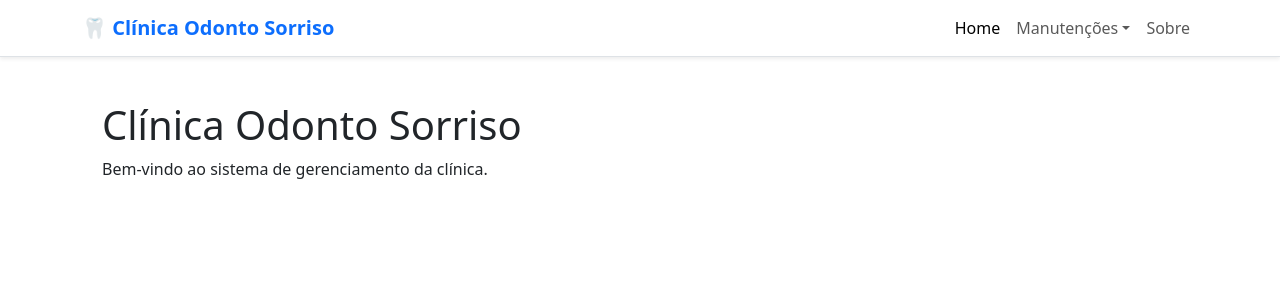
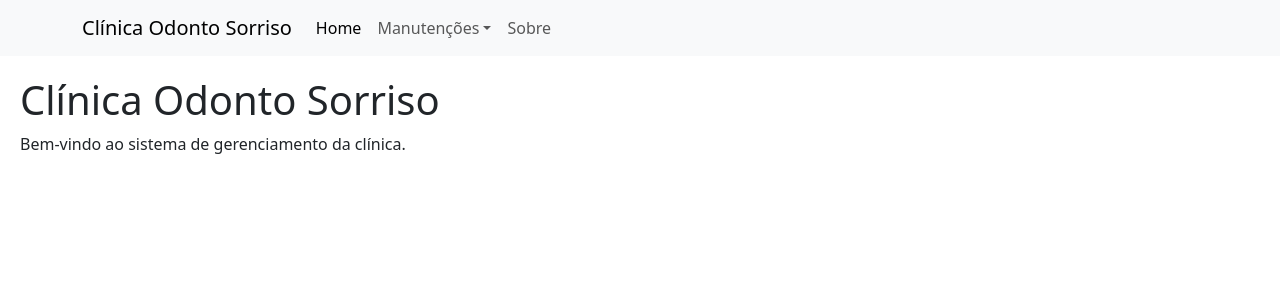
Before and after one commit to RSebem/clinica-pwa, a React (Create React App) app: page / in a window 1280 px wide. Shown: the top 300 px of the page. Built offline with nearby package versions, Linux system fonts and the light colour scheme.

Commit message:
Realteração

```diff
--- a/src/componentes/Menu.jsx
+++ b/src/componentes/Menu.jsx
@@ -7,33 +7,36 @@ import { NavLink, Outlet } from 'react-router-dom';
 function Menu() {
     return (
         <div>
-            {/* Adicionado shadow-sm e border-bottom para um visual mais moderno */}
-            <Navbar expand="lg" className="bg-white shadow-sm border-bottom">
+            <Navbar expand="lg" className="bg-body-tertiary">
                 <Container>
-                    <NavLink className="navbar-brand fw-bold text-primary" to="/">
-                        🦷 Clínica Odonto Sorriso
+                    <NavLink className="navbar-brand" aria-current="page" exact="true" to="/">
+Clínica Odonto Sorriso
                     </NavLink>
                     <Navbar.Toggle aria-controls="basic-navbar-nav" />
                     <Navbar.Collapse id="basic-navbar-nav">
-                        <Nav className="ms-auto"> {/* ms-auto alinha os itens à direita */}
-                            <NavLink className="nav-link" to="/">Home</NavLink>
-
+                        <Nav className="me-auto">
+                            <NavLink className="nav-link" aria-current="page" exact="true" to="/">
+                                Home
+                            </NavLink>
                             <NavDropdown title="Manutenções" id="basic-nav-dropdown">
-                                <NavLink className="dropdown-item" to="/dentistas">Dentistas</NavLink>
-                                <NavLink className="dropdown-item" to="/pacientes">Pacientes</NavLink>
-                                <NavLink className="dropdown-item" to="/consultas">Consultas</NavLink>
+                                <NavLink className="dropdown-item" exact="true" to="/dentistas">
+                                    Dentistas
+                                </NavLink>
+                                <NavLink className="dropdown-item" exact="true" to="/pacientes">
+                                    Pacientes
+                                </NavLink>
+                                <NavLink className="dropdown-item" exact="true" to="/consultas">
+                                    Consultas
+                                </NavLink>
                             </NavDropdown>
-
-                            <NavLink className="nav-link" to="/sobre">Sobre</NavLink>
+                            <NavLink className="nav-link" aria-current="page" exact="true" to="/sobre">
+                                Sobre
+                            </NavLink>
                         </Nav>
                     </Navbar.Collapse>
                 </Container>
             </Navbar>
-
-            {/* Container com margin-top para o conteúdo não ficar colado no menu */}
-            <Container className="mt-4">
-                <Outlet />
-            </Container>
+            <Outlet />
         </div>
     );
 }
```
